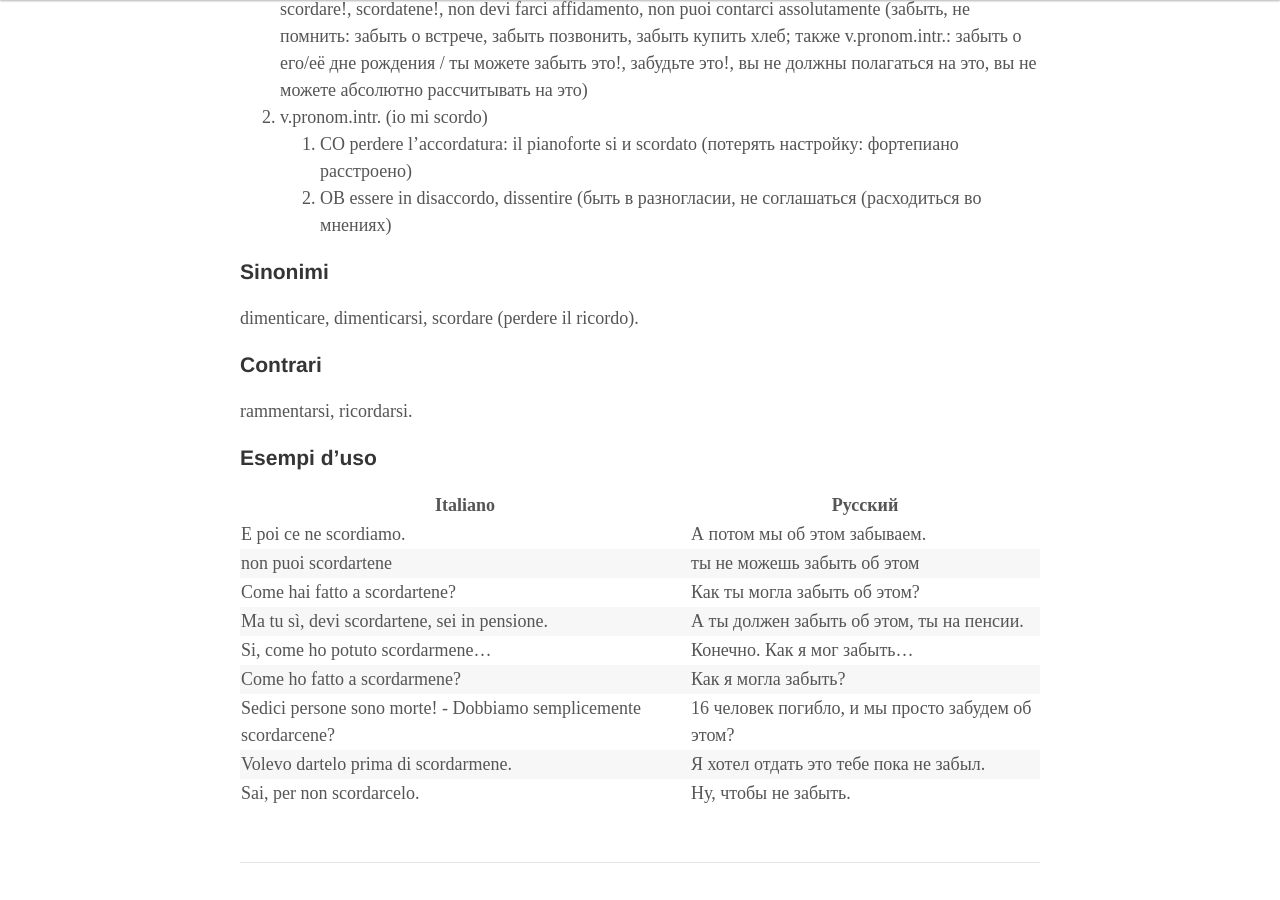
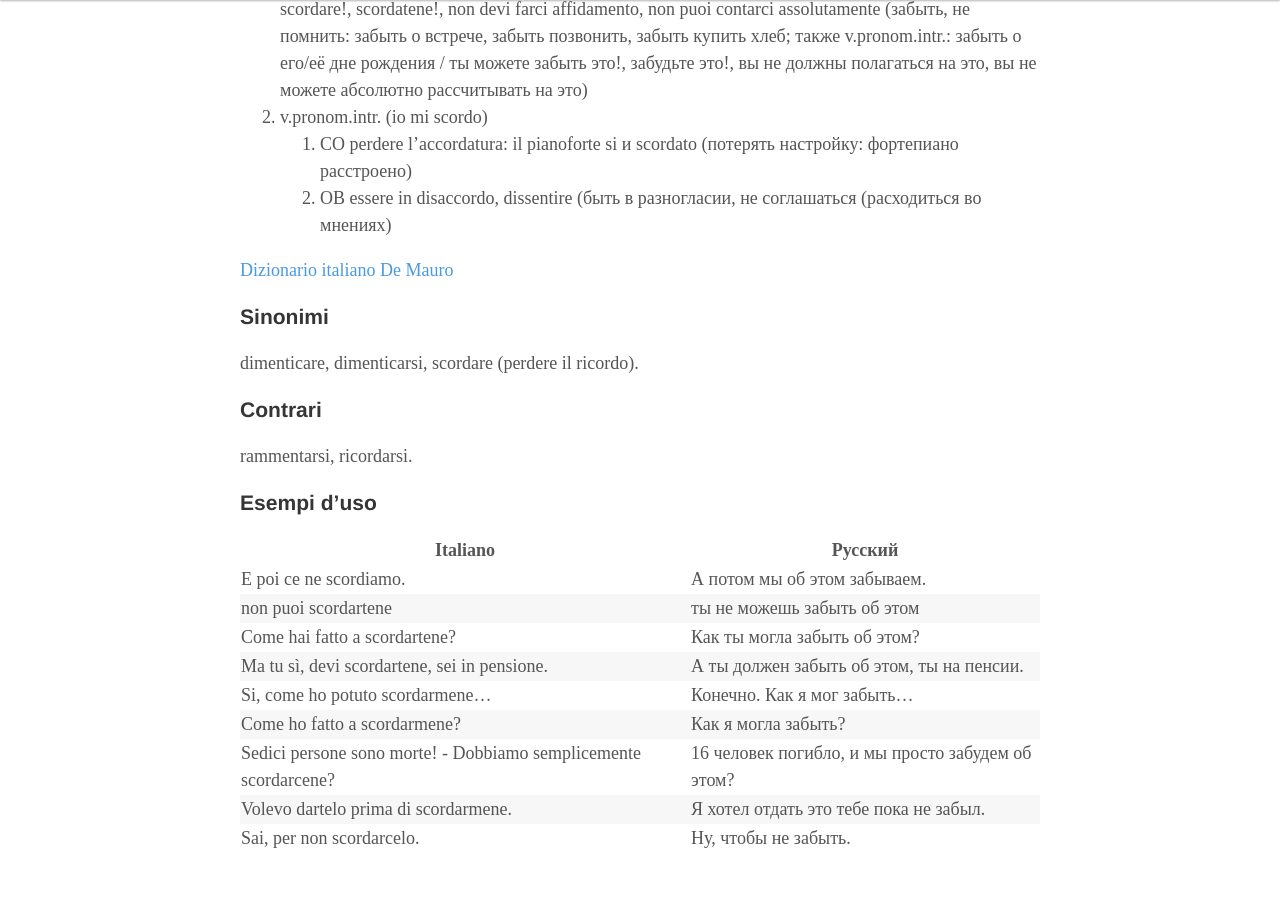
Before and after one commit to postolny/postolny.github.io, a Jekyll site: the page built from _posts/2020-11-22-scordаrsi.md, in a window 1280 px wide and 900 px high, scrolled down 745 px. Built offline with Jekyll 4.4.1, drawn with Linux system fonts in a browser that asks for light colours; nearby versions of some CDN libraries.

Commit message:
Add files via upload

```diff
--- a/_posts/2020-11-22-scordаrsi.md
+++ b/_posts/2020-11-22-scordаrsi.md
@@ -11,6 +11,8 @@ tags:
 2. v.pronom.intr. (io mi scordo)
     1. CO perdere l'accordatura: il pianoforte si и scordato (потерять настройку: фортепиано расстроено)
     2. OB essere in disaccordo, dissentire (быть в разногласии, не соглашаться (расходиться во мнениях)
+
+[Dizionario italiano De Mauro](https://dizionario.internazionale.it/cerca/scordarsi){: target="_blank"}
 
 ### Sinonimi
 
```
